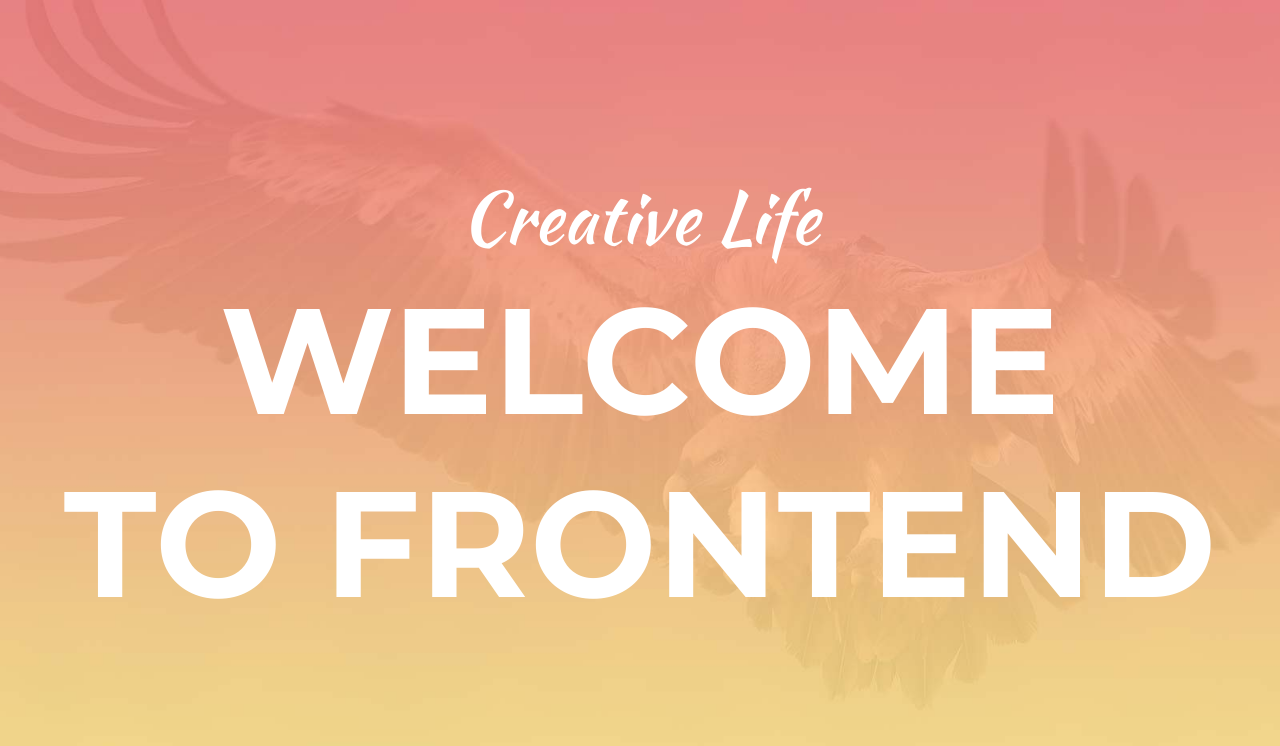
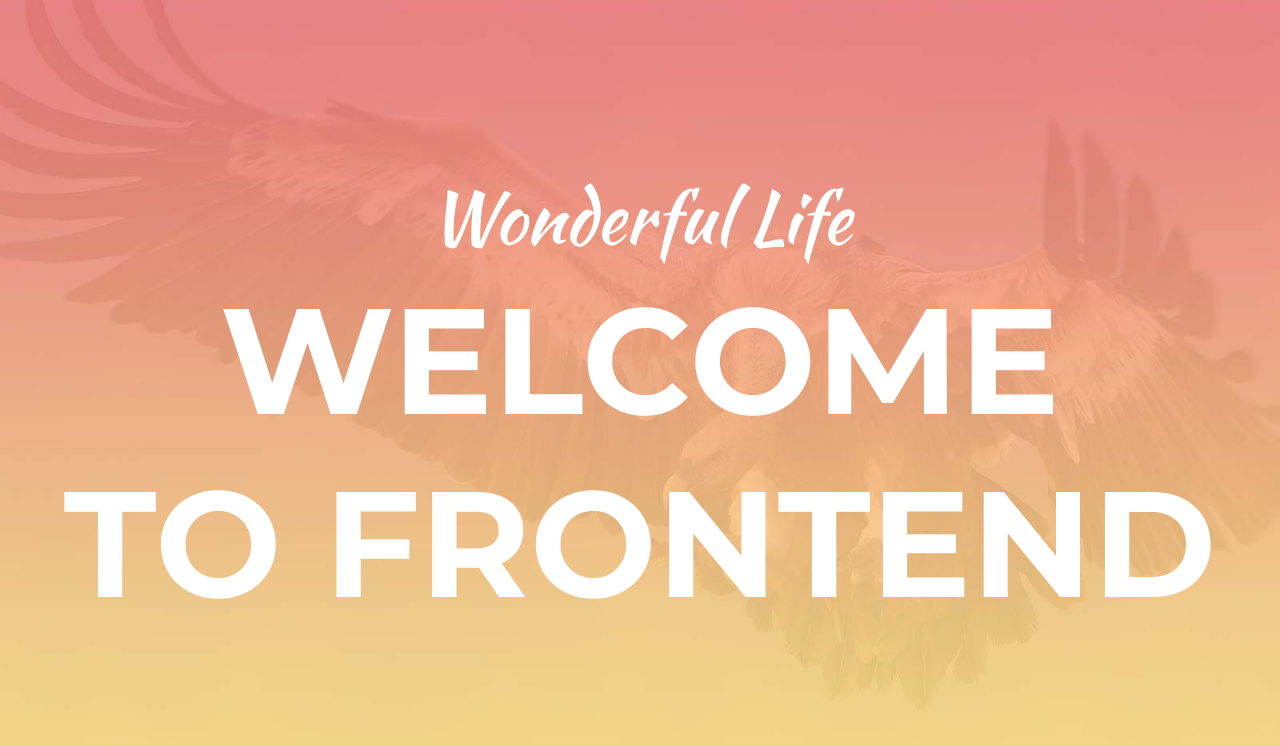
Before and after one commit to MIddllee/Smirnov, a plain HTML site: page homework/lesson2/index.html in a window 1280 px wide. Drawn offline with Linux system fonts and the light colour scheme.

Commit message:
modified index.html

```diff
--- a/homework/lesson2/index.html
+++ b/homework/lesson2/index.html
@@ -14,7 +14,7 @@
         <div class="page">
             <header class="banner">
                 <div class="banner__text">
-                    <div class="banner__text-top">Creative Life</div>
+                    <div class="banner__text-top">Wonderful Life</div>
 
                     <div class="banner__text-bottom">
                         <div>Welcome</div>
```
